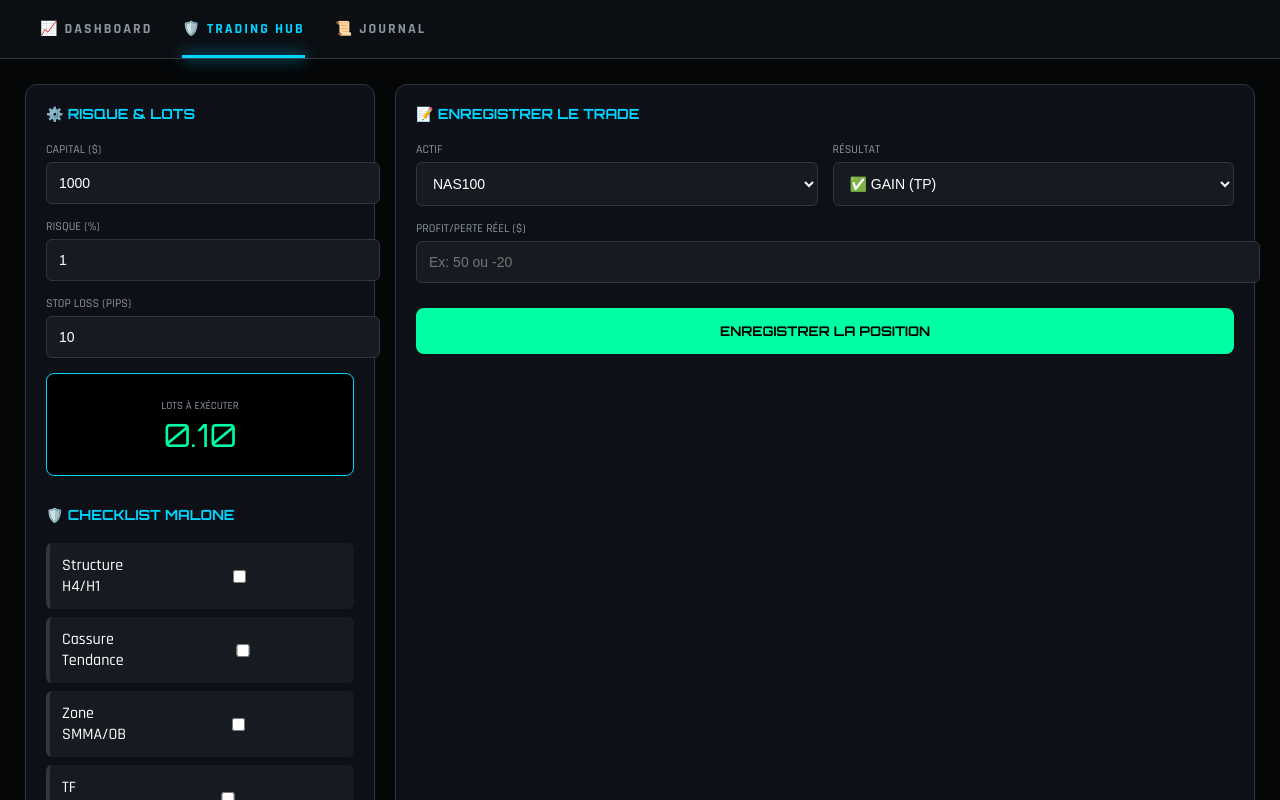
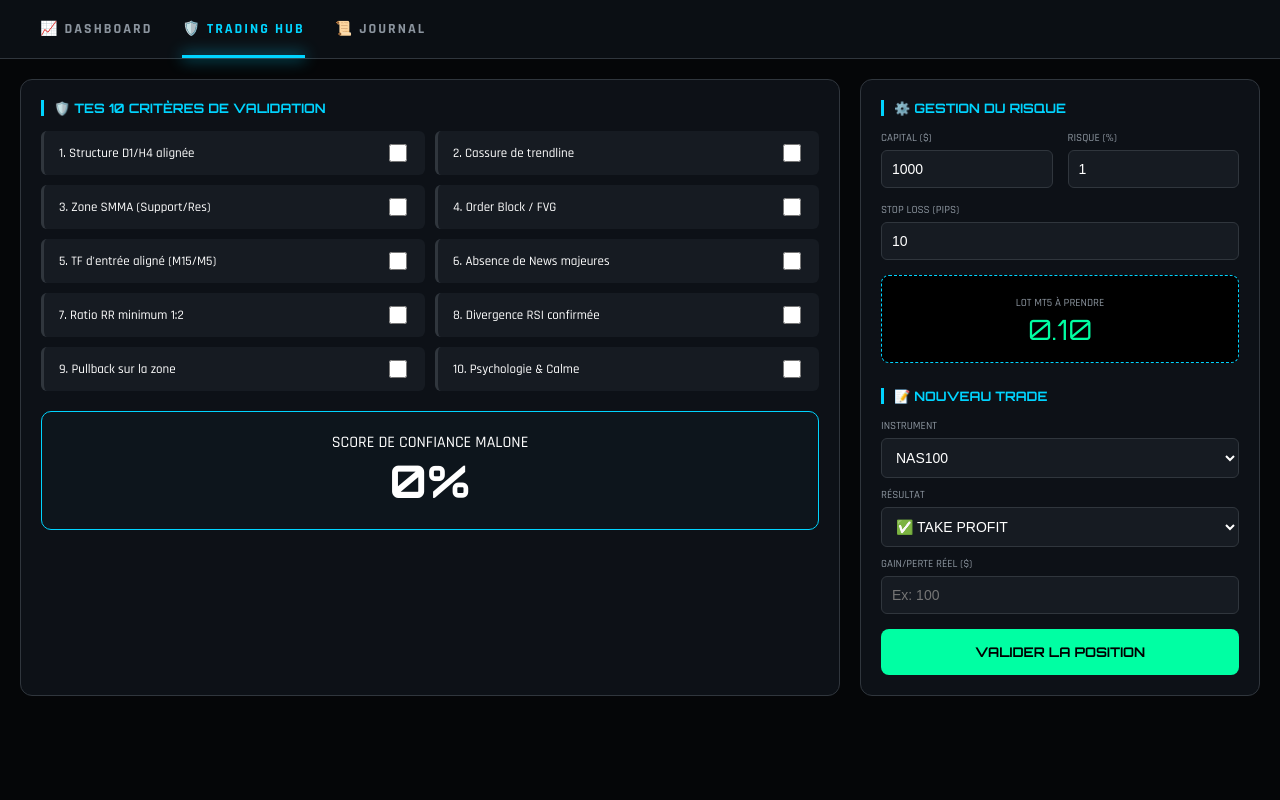
Before and after one commit to Malone200/ma-checklist-trading, a plain HTML site: page index.html in a window 1280 px wide. Both pictures are taken after a click on the element "🛡️ TRADING HUB". Drawn offline with nearby package versions, Linux system fonts and the light colour scheme.

Commit message:
Update index.html

```diff
--- a/index.html
+++ b/index.html
@@ -3,7 +3,7 @@
 <head>
     <meta charset="UTF-8">
     <meta name="viewport" content="width=device-width, initial-scale=1.0">
-    <title>MALONE_ULTIMATE_PRO</title>
+    <title>MALONE_ULTIMATE_PRO_V6</title>
     <script src="https://cdn.jsdelivr.net/npm/chart.js"></script>
     <link href="https://fonts.googleapis.com/css2?family=Orbitron:wght@400;700&family=Rajdhani:wght@300;500;700&display=swap" rel="stylesheet">
     <style>
@@ -29,14 +29,15 @@
             overflow: hidden;
         }
 
-        /* NAVIGATION PRO */
+        /* NAVIGATION */
         .nav-bar {
             display: flex;
-            background: rgba(13, 17, 23, 0.8);
+            background: rgba(13, 17, 23, 0.9);
             backdrop-filter: blur(10px);
             border-bottom: 1px solid var(--border);
             padding: 0 40px;
             gap: 30px;
+            z-index: 100;
         }
         .nav-item {
             padding: 20px 0;
@@ -58,79 +59,63 @@
             box-shadow: 0 0 15px var(--accent);
         }
 
-        .page { display: none; flex: 1; padding: 25px; overflow-y: auto; box-sizing: border-box; }
+        .page { display: none; flex: 1; padding: 20px; overflow-y: auto; box-sizing: border-box; }
         .page.active { display: block; }
 
-        /* HEADER STATS (Comme image_d37733) */
-        .header-grid { display: grid; grid-template-columns: repeat(4, 1fr); gap: 20px; margin-bottom: 30px; }
+        /* DASHBOARD HEADER */
+        .header-grid { display: grid; grid-template-columns: repeat(4, 1fr); gap: 15px; margin-bottom: 20px; }
         .h-card {
             background: var(--card-bg);
             border: 1px solid var(--border);
             border-radius: 8px;
             padding: 15px;
             text-align: center;
-            box-shadow: 0 4px 15px rgba(0,0,0,0.5);
         }
-        .h-card span { font-size: 11px; color: var(--text-dim); display: block; margin-bottom: 5px; }
-        .h-card b { font-family: 'Orbitron', sans-serif; font-size: 22px; color: var(--accent); }
+        .h-card span { font-size: 10px; color: var(--text-dim); display: block; text-transform: uppercase; }
+        .h-card b { font-family: 'Orbitron', sans-serif; font-size: 20px; color: var(--accent); }
 
-        /* BLOCS DESIGN PRO (Comme image_d368ad) */
         .glass-card {
             background: var(--card-bg);
             border: 1px solid var(--border);
             border-radius: 12px;
             padding: 20px;
-            height: 100%;
-            box-sizing: border-box;
-        }
-        h3 {
-            color: var(--accent);
-            font-family: 'Orbitron', sans-serif;
-            font-size: 14px;
-            margin-top: 0;
             margin-bottom: 20px;
-            display: flex;
-            align-items: center;
-            gap: 10px;
         }
 
-        /* INPUTS & FORM */
-        .input-group { margin-bottom: 15px; }
-        label { display: block; font-size: 12px; color: var(--text-dim); margin-bottom: 5px; }
-        input, select {
-            width: 100%; background: #161b22; border: 1px solid var(--border);
-            color: white; padding: 12px; border-radius: 6px; font-size: 14px;
-        }
+        h3 { color: var(--accent); font-family: 'Orbitron', sans-serif; font-size: 13px; margin-top: 0; margin-bottom: 15px; text-transform: uppercase; border-left: 3px solid var(--accent); padding-left: 10px; }
 
-        /* CHECKLIST PRO (Comme image_d3740e) */
+        /* INPUTS */
+        .input-row { display: grid; grid-template-columns: repeat(auto-fit, minmax(150px, 1fr)); gap: 15px; margin-bottom: 15px; }
+        label { display: block; font-size: 11px; color: var(--text-dim); margin-bottom: 5px; text-transform: uppercase; }
+        input, select { width: 100%; background: #161b22; border: 1px solid var(--border); color: white; padding: 10px; border-radius: 6px; font-size: 14px; box-sizing: border-box; }
+
+        /* CHECKLIST - TES 10 CRITÈRES */
+        .checklist-container { display: grid; grid-template-columns: 1fr 1fr; gap: 10px; }
         .check-row {
             display: flex; justify-content: space-between; align-items: center;
-            background: #161b22; padding: 12px; border-radius: 6px; margin-bottom: 8px;
-            border-left: 4px solid #30363d;
+            background: #161b22; padding: 10px 15px; border-radius: 6px;
+            font-size: 13px; border-left: 3px solid #30363d; transition: 0.2s;
         }
-        .check-row:hover { border-left-color: var(--accent); }
-        .score-display {
-            font-family: 'Orbitron', sans-serif; font-size: 48px; text-align: center; margin: 20px 0;
-            text-shadow: 0 0 20px rgba(0, 212, 255, 0.3);
-        }
+        .check-row:hover { border-left-color: var(--accent); background: #1c2128; }
+        .check-row input { width: 18px; height: 18px; cursor: pointer; accent-color: var(--accent); }
 
-        /* BOUTON ENREGISTRER (Comme image_d3684e) */
+        /* SCORE & ACTION */
+        .score-box { text-align: center; padding: 20px; border: 1px solid var(--accent); border-radius: 10px; background: rgba(0, 212, 255, 0.02); }
+        .score-val { font-family: 'Orbitron', sans-serif; font-size: 45px; display: block; }
         .btn-action {
             background: var(--green); color: black; border: none; padding: 15px;
             width: 100%; border-radius: 8px; font-weight: 700; font-family: 'Orbitron';
-            cursor: pointer; transition: 0.3s; margin-top: 10px;
+            cursor: pointer; margin-top: 15px; transition: 0.3s;
         }
-        .btn-action:hover { box-shadow: 0 0 20px rgba(0, 255, 163, 0.4); transform: translateY(-2px); }
 
-        /* TABLEAU (Comme image_d3731e) */
-        table { width: 100%; border-collapse: collapse; margin-top: 10px; }
-        th { text-align: left; padding: 15px; color: var(--text-dim); font-size: 12px; text-transform: uppercase; border-bottom: 1px solid var(--border); }
-        td { padding: 15px; border-bottom: 1px solid #161b22; font-size: 14px; }
+        /* JOURNAL TABLE */
+        table { width: 100%; border-collapse: collapse; }
+        th { text-align: left; padding: 12px; color: var(--text-dim); font-size: 11px; border-bottom: 1px solid var(--border); }
+        td { padding: 12px; border-bottom: 1px solid #161b22; font-size: 13px; }
         .win { color: var(--green); font-weight: bold; }
         .loss { color: var(--red); font-weight: bold; }
 
-        .dashboard-layout { display: grid; grid-template-columns: 1fr; gap: 20px; }
-        .hub-layout { display: grid; grid-template-columns: 350px 1fr; gap: 20px; }
+        .layout-hub { display: grid; grid-template-columns: 1fr 400px; gap: 20px; }
     </style>
 </head>
 <body>
@@ -143,74 +128,89 @@
 
     <div id="dashboard" class="page active">
         <div class="header-grid">
-            <div class="h-card"><span>BALANCE</span><b id="db-bal">1000.00$</b></div>
+            <div class="h-card"><span>ÉQUITÉ ACTUELLE</span><b id="db-bal">1000.00$</b></div>
             <div class="h-card"><span>PROFIT TOTAL</span><b id="db-pl">0.00$</b></div>
             <div class="h-card"><span>WIN RATE</span><b id="db-wr">0%</b></div>
-            <div class="h-card"><span>TOTAL TRADES</span><b id="db-tr">0</b></div>
+            <div class="h-card"><span>NB TRADES</span><b id="db-tr">0</b></div>
         </div>
         <div class="glass-card">
-            <h3>📊 PROGRESSION DE L'ÉQUITÉ</h3>
+            <h3>📊 ANALYSE DE LA COURBE</h3>
             <div style="height: 400px;"><canvas id="equityChart"></canvas></div>
         </div>
     </div>
 
     <div id="hub" class="page">
-        <div class="hub-layout">
+        <div class="layout-hub">
             <div class="glass-card">
-                <h3>⚙️ RISQUE & LOTS</h3>
-                <div class="input-group"><label>CAPITAL ($)</label><input type="number" id="cap" value="1000" oninput="calc()"></div>
-                <div class="input-group"><label>RISQUE (%)</label><input type="number" id="risk" value="1" oninput="calc()"></div>
-                <div class="input-group"><label>STOP LOSS (PIPS)</label><input type="number" id="sl" value="10" oninput="calc()"></div>
-
-                <div style="background: #000; padding: 20px; border-radius: 8px; text-align: center; border: 1px solid var(--accent);">
-                    <span style="color: var(--text-dim); font-size: 11px;">LOTS À EXÉCUTER</span>
-                    <div id="lot-res" style="font-family: 'Orbitron'; font-size: 32px; color: var(--green);">0.10</div>
+                <h3>🛡️ TES 10 CRITÈRES DE VALIDATION</h3>
+                <div class="checklist-container" id="checklist">
+                    <div class="check-row">1. Structure D1/H4 alignée <input type="checkbox" class="cb" data-p="10" onchange="calc()"></div>
+                    <div class="check-row">2. Cassure de trendline <input type="checkbox" class="cb" data-p="10" onchange="calc()"></div>
+                    <div class="check-row">3. Zone SMMA (Support/Res) <input type="checkbox" class="cb" data-p="10" onchange="calc()"></div>
+                    <div class="check-row">4. Order Block / FVG <input type="checkbox" class="cb" data-p="10" onchange="calc()"></div>
+                    <div class="check-row">5. TF d'entrée aligné (M15/M5) <input type="checkbox" class="cb" data-p="10" onchange="calc()"></div>
+                    <div class="check-row">6. Absence de News majeures <input type="checkbox" class="cb" data-p="10" onchange="calc()"></div>
+                    <div class="check-row">7. Ratio RR minimum 1:2 <input type="checkbox" class="cb" data-p="10" onchange="calc()"></div>
+                    <div class="check-row">8. Divergence RSI confirmée <input type="checkbox" class="cb" data-p="10" onchange="calc()"></div>
+                    <div class="check-row">9. Pullback sur la zone <input type="checkbox" class="cb" data-p="10" onchange="calc()"></div>
+                    <div class="check-row">10. Psychologie & Calme <input type="checkbox" class="cb" data-p="10" onchange="calc()"></div>
                 </div>
-
-                <h3 style="margin-top:30px;">🛡️ CHECKLIST MALONE</h3>
-                <div id="checklist">
-                    <div class="check-row">Structure H4/H1 <input type="checkbox" class="cb" data-p="20" onchange="calc()"></div>
-                    <div class="check-row">Cassure Tendance <input type="checkbox" class="cb" data-p="15" onchange="calc()"></div>
-                    <div class="check-row">Zone SMMA/OB <input type="checkbox" class="cb" data-p="15" onchange="calc()"></div>
-                    <div class="check-row">TF Alignés <input type="checkbox" class="cb" data-p="15" onchange="calc()"></div>
-                    <div class="check-row">Ratio RR > 2 <input type="checkbox" class="cb" data-p="15" onchange="calc()"></div>
+                <div style="margin-top: 20px;" class="score-box">
+                    <span>SCORE DE CONFIANCE MALONE</span>
+                    <b class="score-val" id="score">0%</b>
                 </div>
-                <div id="score" class="score-display">0%</div>
             </div>
 
             <div class="glass-card">
-                <h3>📝 ENREGISTRER LE TRADE</h3>
-                <div style="display:grid; grid-template-columns: 1fr 1fr; gap:15px;">
-                    <div class="input-group"><label>ACTIF</label>
-                        <select id="pair">
-                            <option>NAS100</option><option>US30</option><option>GOLD</option><option>EURUSD</option>
-                        </select>
-                    </div>
-                    <div class="input-group"><label>RÉSULTAT</label>
-                        <select id="res"><option value="tp">✅ GAIN (TP)</option><option value="sl">❌ PERTE (SL)</option></select>
-                    </div>
+                <h3>⚙️ GESTION DU RISQUE</h3>
+                <div class="input-row">
+                    <div><label>CAPITAL ($)</label><input type="number" id="cap" value="1000" oninput="calc()"></div>
+                    <div><label>RISQUE (%)</label><input type="number" id="risk" value="1" oninput="calc()"></div>
                 </div>
-                <div class="input-group"><label>PROFIT/PERTE RÉEL ($)</label><input type="number" id="pl-val" placeholder="Ex: 50 ou -20"></div>
-                <button class="btn-action" onclick="saveTrade()">ENREGISTRER LA POSITION</button>
+                <div class="input-row">
+                    <div><label>STOP LOSS (PIPS)</label><input type="number" id="sl" value="10" oninput="calc()"></div>
+                </div>
+                <div style="background: #000; padding: 15px; border-radius: 8px; text-align: center; margin-bottom: 25px; border: 1px dashed var(--accent);">
+                    <span style="color: var(--text-dim); font-size: 11px;">LOT MT5 À PRENDRE</span>
+                    <div id="lot-res" style="font-family: 'Orbitron'; font-size: 28px; color: var(--green);">0.10</div>
+                </div>
+
+                <h3>📝 NOUVEAU TRADE</h3>
+                <label>INSTRUMENT</label>
+                <select id="pair">
+                    <optgroup label="INDICES">
+                        <option>NAS100</option><option>US30</option><option>SP500</option><option>GER40</option>
+                    </optgroup>
+                    <optgroup label="COMMODITIES">
+                        <option>XAUUSD (GOLD)</option><option>XAGUSD (SILVER)</option><option>WTI (OIL)</option>
+                    </optgroup>
+                    <optgroup label="FOREX">
+                        <option>EURUSD</option><option>GBPUSD</option><option>USDJPY</option>
+                    </optgroup>
+                </select>
+                <label style="margin-top:10px;">RÉSULTAT</label>
+                <select id="res"><option value="tp">✅ TAKE PROFIT</option><option value="sl">❌ STOP LOSS</option><option value="be">🛡️ BREAK EVEN</option></select>
+                <label style="margin-top:10px;">GAIN/PERTE RÉEL ($)</label>
+                <input type="number" id="pl-val" placeholder="Ex: 100">
+                <button class="btn-action" onclick="saveTrade()">VALIDER LA POSITION</button>
             </div>
         </div>
     </div>
 
     <div id="journal" class="page">
         <div class="glass-card">
-            <h3>📜 HISTORIQUE DES POSITIONS</h3>
+            <h3>📜 HISTORIQUE COMPLET</h3>
             <table>
                 <thead>
                     <tr><th>DATE</th><th>INSTRUMENT</th><th>SCORE</th><th>RÉSULTAT</th><th>P/L ($)</th></tr>
                 </thead>
                 <tbody id="journalList"></tbody>
             </table>
-            <button onclick="clearAll()" style="margin-top:20px; background:none; border:1px solid #444; color:#666; cursor:pointer; padding:8px;">Effacer l'historique</button>
         </div>
     </div>
 
     <script>
-        let db = JSON.parse(localStorage.getItem('malone_pro_v2')) || [];
+        let db = JSON.parse(localStorage.getItem('malone_pro_v6')) || [];
 
         function openPage(evt, name) {
             document.querySelectorAll('.page').forEach(p => p.classList.remove('active'));
@@ -230,7 +230,7 @@
             let s = 0;
             document.querySelectorAll('.cb').forEach(c => { if(c.checked) s += parseInt(c.getAttribute('data-p')); });
             document.getElementById('score').innerText = s + "%";
-            document.getElementById('score').style.color = s >= 80 ? 'var(--green)' : 'var(--accent)';
+            document.getElementById('score').parentElement.style.borderColor = s >= 80 ? 'var(--green)' : 'var(--accent)';
         }
 
         function saveTrade() {
@@ -242,8 +242,9 @@
                 pl: parseFloat(document.getElementById('pl-val').value) || 0
             };
             db.push(trade);
-            localStorage.setItem('malone_pro_v2', JSON.stringify(db));
-            alert("Trade Archivé !");
+            localStorage.setItem('malone_pro_v6', JSON.stringify(db));
+            alert("Trade ajouté avec succès !");
+            document.getElementById('pl-val').value = '';
         }
 
         function renderDB() {
@@ -275,11 +276,10 @@
             chart = new Chart(ctx, {
                 type: 'line',
                 data: { labels: data.map(()=>''), datasets: [{ data: data, borderColor: '#00ffa3', backgroundColor: 'rgba(0, 255, 163, 0.1)', fill: true, tension: 0.4 }] },
-                options: { responsive: true, maintainAspectRatio: false, plugins: { legend: { display: false } }, scales: { x: { grid: { display: false } }, y: { grid: { color: '#161b22' } } } }
+                options: { responsive: true, maintainAspectRatio: false, plugins: { legend: { display: false } }, scales: { y: { grid: { color: '#161b22' } } } }
             });
         }
 
-        function clearAll() { if(confirm("Réinitialiser ?")) { db = []; localStorage.removeItem('malone_pro_v2'); renderDB(); renderJournal(); } }
         renderDB(); calc();
     </script>
 </body>
```
